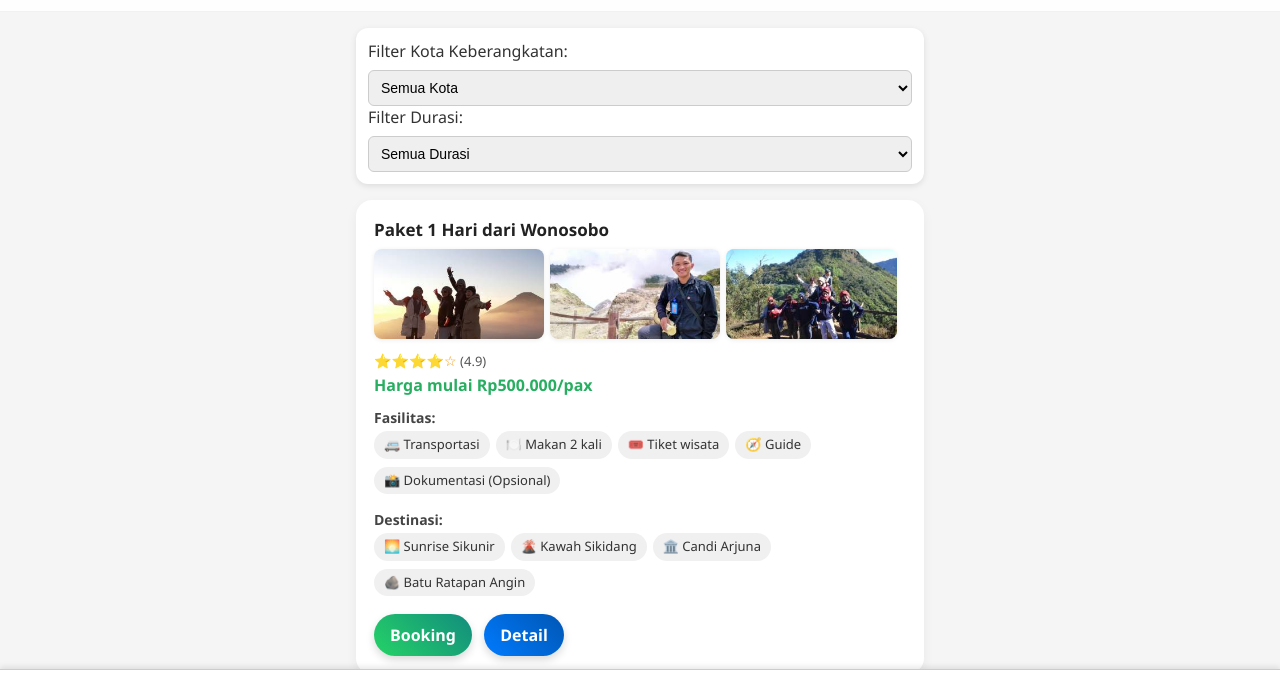
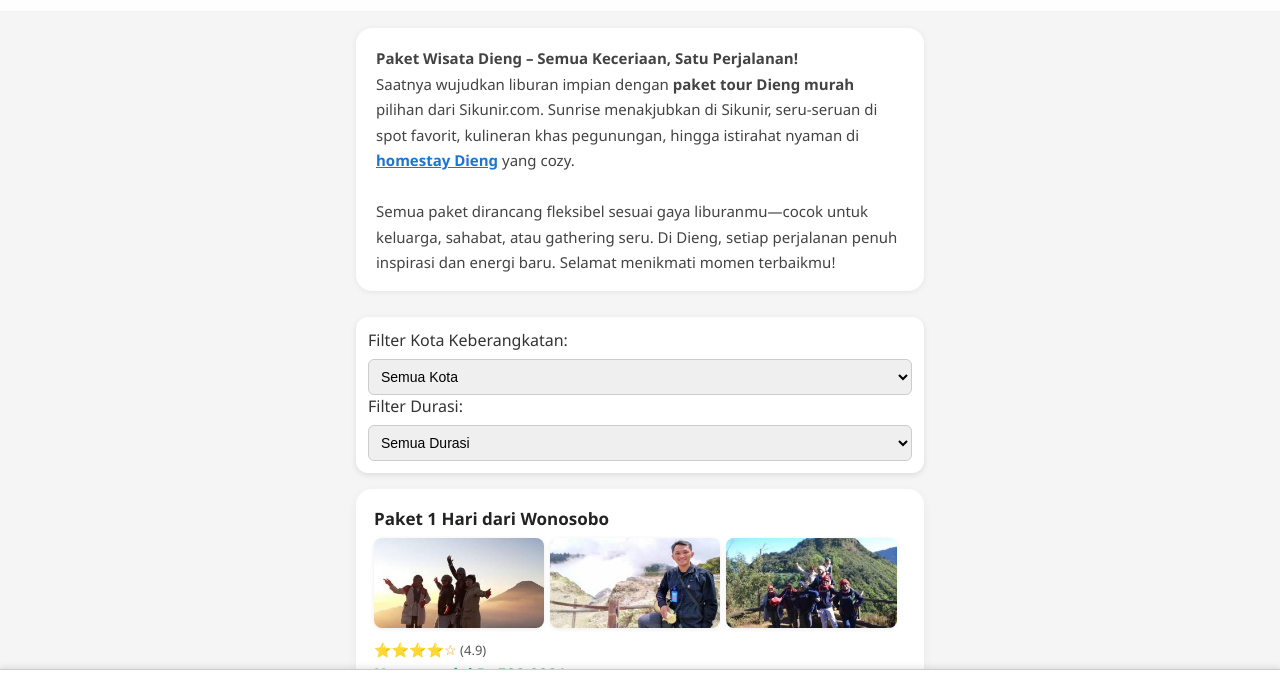
Before and after one commit to wisatadieng/wisatadieng.github.io, a plain HTML site: page index.html in a window 1280 px wide. Shown: the part 66-741 px from the top of the page. Drawn offline with Linux system fonts and the light colour scheme.

Commit message:
Update index.html

```diff
--- a/index.html
+++ b/index.html
@@ -1,15 +1,12 @@
 <!DOCTYPE html>
-
 <html lang="id">
 <head>
-
 <link rel="icon" type="image/png" href="img/favicon.png">
 <link rel="apple-touch-icon" href="img/apple-touch-icon.png">
 <meta name="theme-color" content="#000000">
-<meta name="description" content="Jelajahi 15+ pilihan paket wisata Dieng terbaik. Sunrise Sikunir, Telaga Warna, Kawah Sikidang & lainnya. Cek harga dan booking sekarang di Sikunir.com!">
-
+<meta name="description" content="Jelajahi 15+ pilihan paket wisata Dieng murah terbaik. Sunrise Sikunir, Telaga Warna, Kawah Sikidang & lainnya. Cek harga dan booking sekarang di Sikunir.com!">
 <meta charset="utf-8"/>
-<title>Paket Wisata Dieng – Sikunir.com</title>
+<title>Paket Wisata Dieng 2025 – Tour Murah ke Dieng</title>
 <meta content="width=device-width, initial-scale=1.0" name="viewport"/>
 <style>
     * { box-sizing: border-box; }
@@ -412,6 +409,14 @@
 </div>
 </header>
 <div class="container">
+<div style="margin-bottom:26px;font-size:15px;color:#434343;line-height:1.7;background:#fff;padding:18px 20px 15px 20px;border-radius:16px;box-shadow:0 1px 6px #0001;">
+  <strong>Paket Wisata Dieng – Semua Keceriaan, Satu Perjalanan!</strong><br>
+  Saatnya wujudkan liburan impian dengan <b>paket tour Dieng murah</b> pilihan dari Sikunir.com. Sunrise menakjubkan di Sikunir, seru-seruan di spot favorit, kulineran khas pegunungan, hingga istirahat nyaman di <a href="/homestay-dieng/" style="color:#1976d2;text-decoration:underline;font-weight:600;">homestay Dieng</a> yang cozy.<br><br>
+  Semua paket dirancang fleksibel sesuai gaya liburanmu—cocok untuk keluarga, sahabat, atau gathering seru.
+  Di Dieng, setiap perjalanan penuh inspirasi dan energi baru. Selamat menikmati momen terbaikmu!
+</div>
+
+
 <div class="filters">
 <label>Filter Kota Keberangkatan:</label>
 <select id="filterKota">
```
